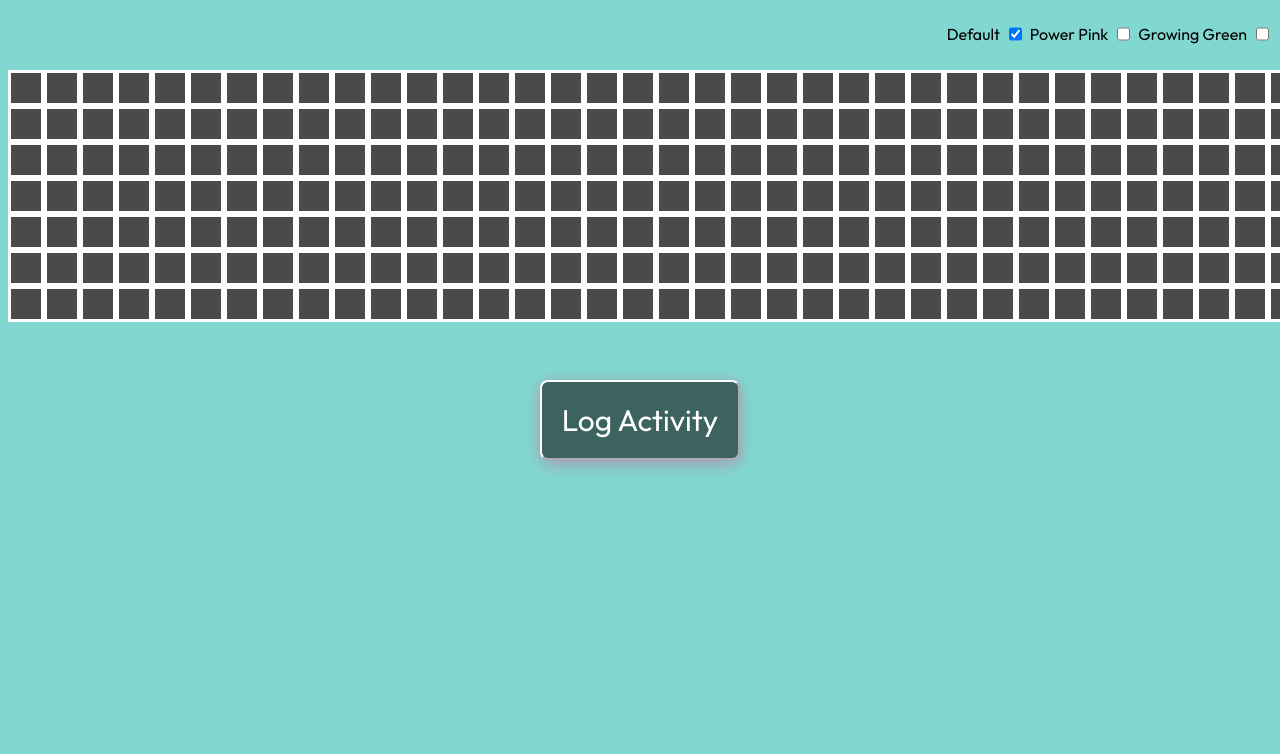
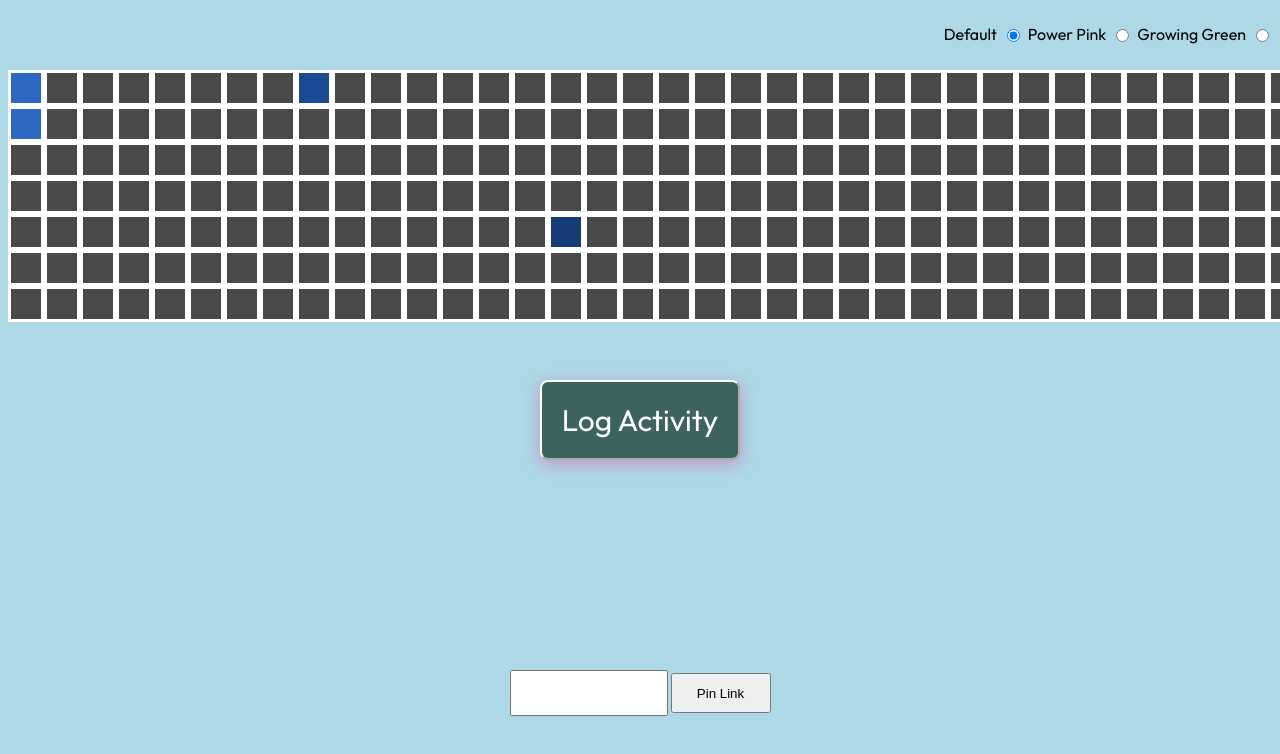
Before and after one commit to GLRose/fitness-map, a React (Vite) app: page / in a window 1280 px wide. Shown: the top 754 px of the page. Built offline with nearby package versions, Linux system fonts and the light colour scheme; a web font is replaced by a local one.

Commit message:
links base component, theme selection persist to storage

```diff
--- a/src/components/app/App.tsx
+++ b/src/components/app/App.tsx
@@ -1,12 +1,14 @@
 import '@/styles/index.css'
+import '@/styles/links.css'
 import Grid from '@/components/grid/Grid.tsx'
-// import Form from '@/components/form/Form.tsx'
+import Links from '@/components/links/Links.tsx'
 
 function App() {
 
   return (
     <>
       <Grid/>
+      <Links/>
     </>
   )
 }
--- a/src/components/grid/Grid.tsx
+++ b/src/components/grid/Grid.tsx
@@ -17,11 +17,15 @@ export default function Grid(){
 
 const [themeName, setThemeName] = useState("");
 
-  const [checkBoxChecked, setCheckBoxChecked] = useState("default");
+const [checkBoxChecked, setCheckBoxChecked] = useState(() => {
+const saved = localStorage.getItem('checkedOption');
+    return saved || 'default';
+  });
 
   useEffect(() => {
     localStorage.setItem("dateRange", JSON.stringify(dateRange));
-  }, [dateRange]);
+    localStorage.setItem('checkedOption', checkBoxChecked)
+  }, [dateRange, checkBoxChecked]);
 
 
   const onSubmit = (event: React.FormEvent) => {
@@ -76,14 +80,33 @@ export default function Grid(){
     <div className="theme-names-container">
       <div className="theme-names">
         <p>Default</p>
-    <input type="checkbox" name="default" checked={checkBoxChecked === "default"} onChange={handleChange}/>
+        <input
+          type="radio"
+          name="default"
+          checked={checkBoxChecked === "default"}
+          onChange={handleChange}
+        />
+
         <p> Power Pink </p>
-    <input type="checkbox" name="powerPink" checked={checkBoxChecked === "powerPink"} onChange={handleChange}/>
+        <input
+          type="radio"
+          name="powerPink"
+          checked={checkBoxChecked === "powerPink"}
+          onChange={handleChange}
+          />
+
         <p> Growing Green </p>
-    <input type="checkbox" name="growingGreen" checked={checkBoxChecked === "growingGreen"} onChange={handleChange}/>
+        <input
+          type="radio"
+          name="growingGreen"
+          checked={checkBoxChecked === "growingGreen"}
+          onChange={handleChange}
+        />
       </div>
     </div>
+
     <Boxes elements={elements}/>
+
     <form className="form" onSubmit={onSubmit}>
     {/*
       <div className="form-inputs">
@@ -91,8 +114,11 @@ export default function Grid(){
       <input className="form-input-fields"/>
       </div>
     */}
-    <button type="submit" className="submit-form">Log Activity</button>
+      <button type="submit" className="submit-form">
+        Log Activity
+      </button>
     </form>
+
     </>
   ) ;
 }
--- /dev/null
+++ b/src/components/links/Links.tsx
@@ -0,0 +1,46 @@
+import { useState } from "react";
+
+export default function Links() {
+  const [link, setLink] = useState("");
+  const [links, setLinks] = useState<string[]>(() => {
+    const saved = localStorage.getItem("links");
+    return saved ? JSON.parse(saved) : [];
+  });
+
+  const onSubmit = (event: React.FormEvent) => {
+    event.preventDefault();
+
+    setLinks(prev => {
+      const updated = [...prev, link];
+      localStorage.setItem("links", JSON.stringify(updated));
+      return updated;
+    });
+
+    setLink("");
+  };
+
+  return (
+    <>
+      <form onSubmit={onSubmit}>
+        <div className="link-inputs">
+          <input
+            className="video-links"
+            name="link"
+            value={link}
+            onChange={e => setLink(e.target.value)}
+          />
+          <button type="submit" className="submit-video-link">
+            Pin Link
+          </button>
+        </div>
+      </form>
+      <ul>
+        {links.map((item, index) => (
+          <iframe width="300" height="120" src={item} key={index}></iframe>
+        ))}
+      </ul>
+    </>
+  );
+}
+
+//TODO: Each link needs to be /embedded, make a function to properly format the link
--- a/src/styles/index.css
+++ b/src/styles/index.css
@@ -173,5 +173,5 @@
 }
 
 body {
-  background-color: #81D8D0;
+  background-color: lightblue;
 }
--- /dev/null
+++ b/src/styles/links.css
@@ -0,0 +1,18 @@
+.link-inputs{
+  display: flex;
+  justify-content: center;
+  align-items: center;
+  margin: 0 auto;
+  width: 300px;
+  gap: 3px;
+}
+
+.submit-video-link{
+  width: 100px;
+  height: 40px;
+}
+
+.video-links{
+  width: 150px;
+  height: 40px;
+}
--- a/src/utils/dateRange.ts
+++ b/src/utils/dateRange.ts
@@ -19,14 +19,14 @@ export function setDate(){
   }
 
   // Testing values directly
-  // dateRange[0].activity = true;
-  // dateRange[0].level = 0;
-  // dateRange[1].activity = true;
-  // dateRange[56].activity = true;
-  // dateRange[56].level = 1;
-  // dateRange[109].activity = true;
-  // dateRange[109].level = 2;
-  // dateRange[340].activity = true;
+  dateRange[0].activity = true;
+  dateRange[0].level = 0;
+  dateRange[1].activity = true;
+  dateRange[56].activity = true;
+  dateRange[56].level = 1;
+  dateRange[109].activity = true;
+  dateRange[109].level = 2;
+  dateRange[340].activity = true;
 
   // let today = dateRange.length - 1;
   // dateRange[today].activity = true;
```
Lines whose indentation alone changed are shown as unchanged.
